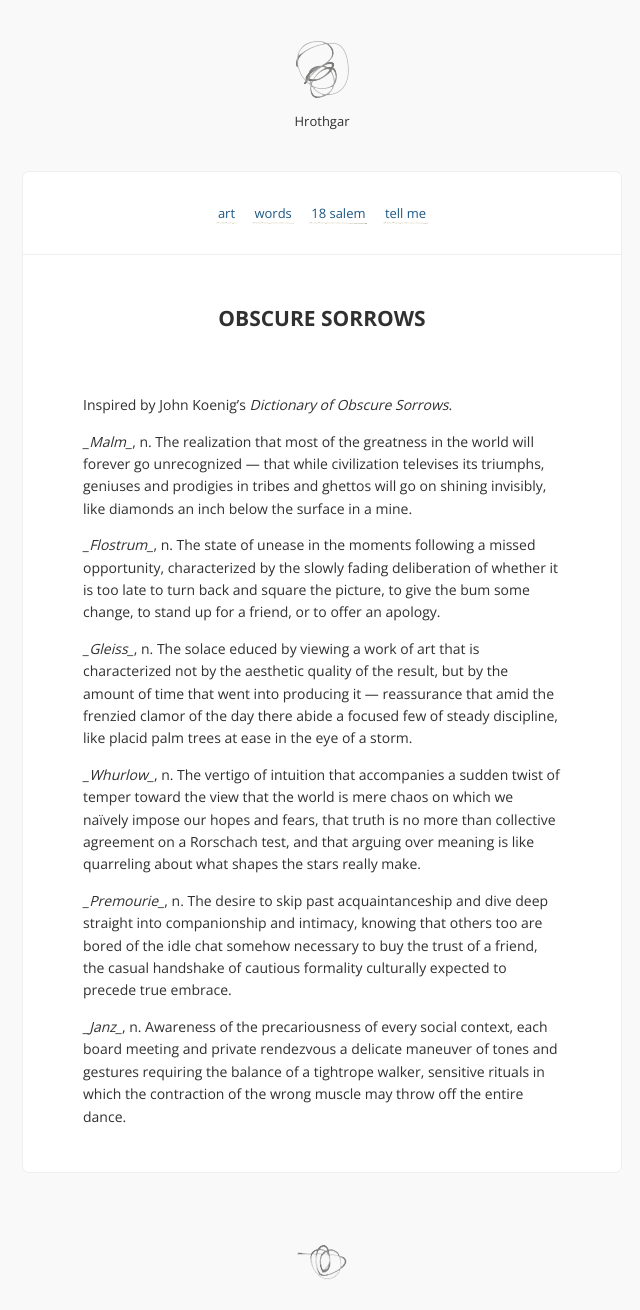
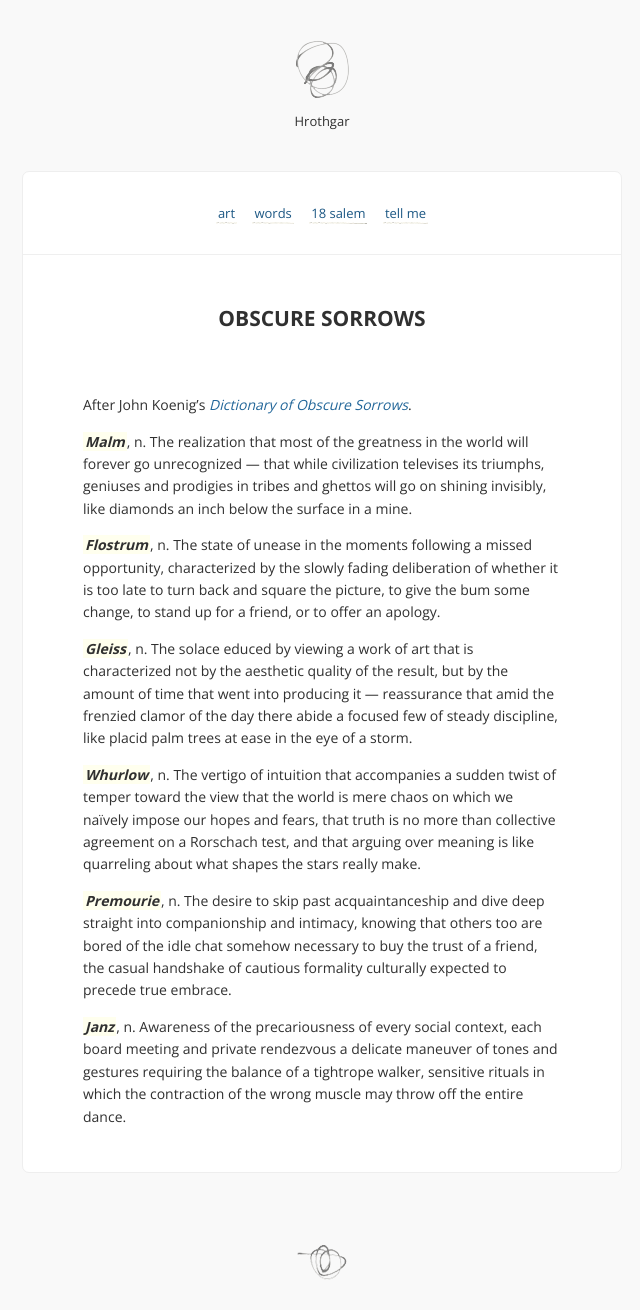
Before and after one commit to hrothgar/hrothgar.github.io, a Jekyll site: the page built from words/obscuresorrows.md, in a window 1280 px wide. Shown: the whole page, without its empty margins (318-958 px from the left). Built offline with Jekyll 4.4.1, drawn with Linux system fonts in a browser that asks for light colours; comment, search, counter and statistics services are not loaded.

Commit message:
fixing formatting in sorrows

```diff
--- a/words/obscuresorrows.md
+++ b/words/obscuresorrows.md
@@ -3,37 +3,37 @@ layout: page
 title:  Obscure sorrows
 ---
 
-Inspired by John Koenig's _Dictionary of Obscure Sorrows_.
+After John Koenig's _[Dictionary of Obscure Sorrows](http://www.dictionaryofobscuresorrows.com/)_.
 
 
-*_Malm_*, n. The realization that most of the greatness in the world will forever
+_**Malm**_, n. The realization that most of the greatness in the world will forever
 go unrecognized — that while civilization televises its triumphs, geniuses
 and prodigies in tribes and ghettos will go on shining invisibly, like
 diamonds an inch below the surface in a mine.
 
-*_Flostrum_*, n. The state of unease in the moments following a missed
+_**Flostrum**_, n. The state of unease in the moments following a missed
 opportunity, characterized by the slowly fading deliberation of whether it is
 too late to turn back and square the picture, to give the bum some change, to
 stand up for a friend, or to offer an apology.
 
-*_Gleiss_*, n. The solace educed by viewing a work of art that is characterized
+_**Gleiss**_, n. The solace educed by viewing a work of art that is characterized
 not by the aesthetic quality of the result, but by the amount of time that
 went into producing it — reassurance that amid the frenzied clamor of the
 day there abide a focused few of steady discipline, like placid palm trees at
 ease in the eye of a storm.
 
-*_Whurlow_*, n. The vertigo of intuition that accompanies a sudden twist of temper
+_**Whurlow**_, n. The vertigo of intuition that accompanies a sudden twist of temper
 toward the view that the world is mere chaos on which we naïvely impose our
 hopes and fears, that truth is no more than collective agreement on a
 Rorschach test, and that arguing over meaning is like quarreling about what
 shapes the stars really make.
 
-*_Premourie_*, n. The desire to skip past acquaintanceship and dive deep straight
+_**Premourie**_, n. The desire to skip past acquaintanceship and dive deep straight
 into companionship and intimacy, knowing that others too are bored of the idle
 chat somehow necessary to buy the trust of a friend, the casual handshake of
 cautious formality culturally expected to precede true embrace.
 
-*_Janz_*, n. Awareness of the precariousness of every social context, each board
+_**Janz**_, n. Awareness of the precariousness of every social context, each board
 meeting and private rendezvous a delicate maneuver of tones and gestures
 requiring the balance of a tightrope walker, sensitive rituals in which the
 contraction of the wrong muscle may throw off the entire dance.
```
